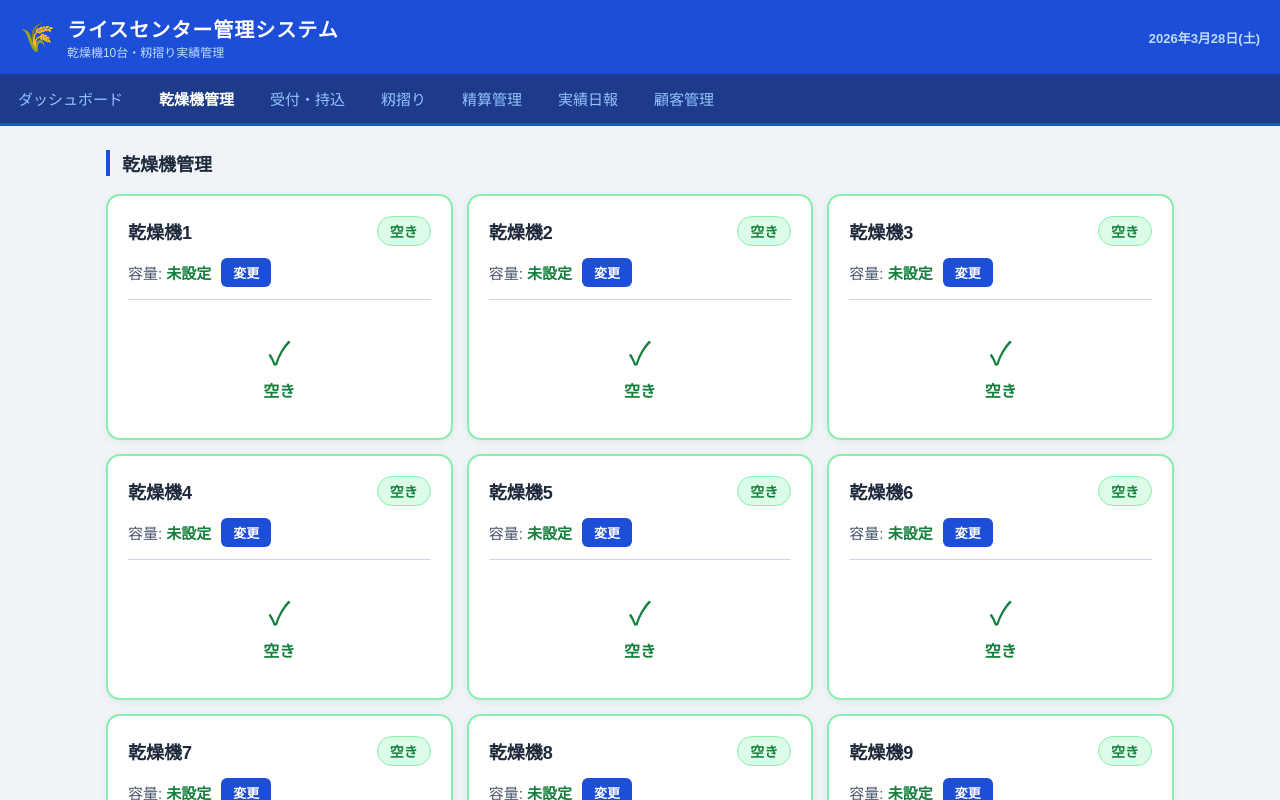
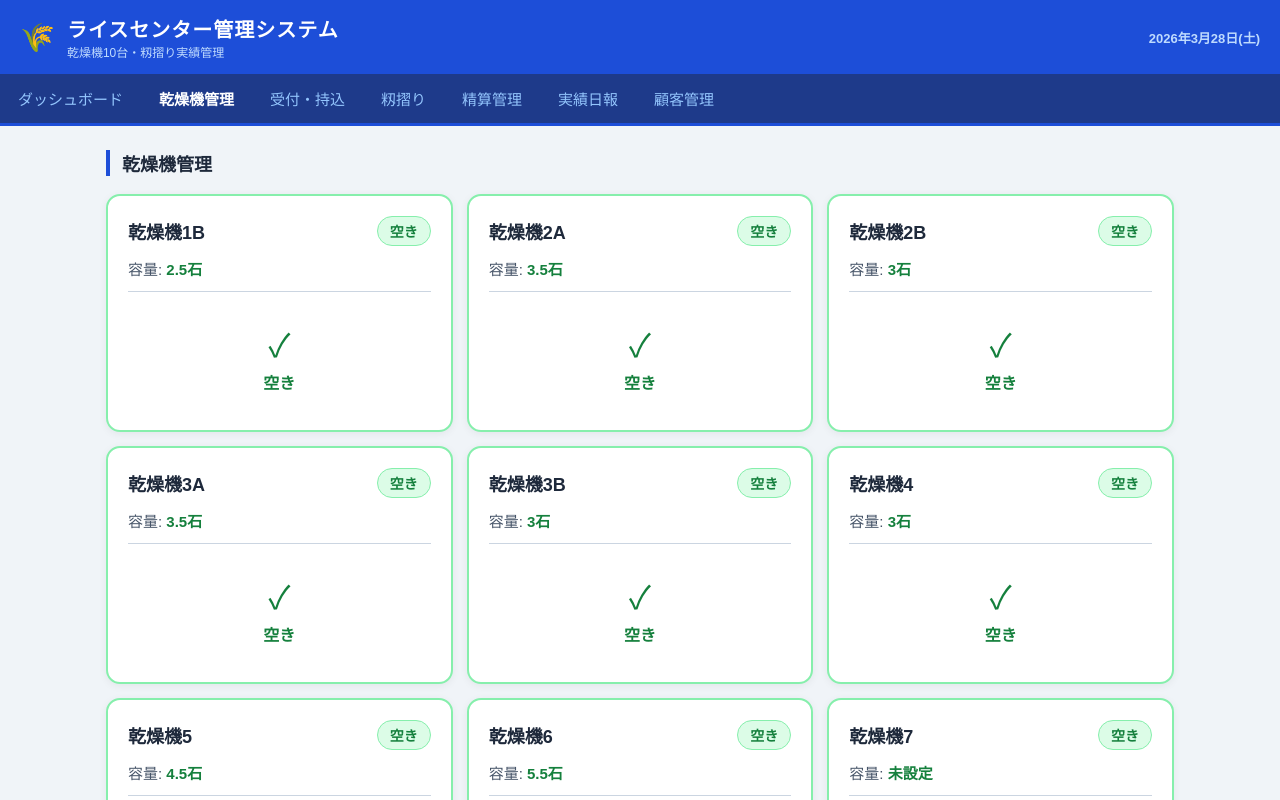
Before and after one commit to shogaku7777/rice-dryer-app, a React (Vite) app: page / in a window 1280 px wide. Both pictures are taken after a click on the button "乾燥機管理". Shown: the top 800 px of the page. Built offline with nearby package versions, Linux system fonts and the light colour scheme.

Commit message:
Update App.jsx

```diff
--- a/src/App.jsx
+++ b/src/App.jsx
@@ -9,8 +9,21 @@ const STORAGE_KEYS = {
 
 const VARIETIES = ["ヒノヒカリ", "おてんとそだち", "もち米", "その他"];
 const SERVICE_TYPES = ["乾燥のみ", "籾摺りのみ", "乾燥＋籾摺り"];
-const DRYER_COUNT = 10;
+const DRYER_COUNT = 9;
 const BAG_TYPES = ["新袋", "一空"];
+
+// 乾燥機マスタ（名前・容量固定）
+const DRYER_MASTER = [
+  { id: 1, name: "乾燥機1B", capacity: "2.5" },
+  { id: 2, name: "乾燥機2A", capacity: "3.5" },
+  { id: 3, name: "乾燥機2B", capacity: "3" },
+  { id: 4, name: "乾燥機3A", capacity: "3.5" },
+  { id: 5, name: "乾燥機3B", capacity: "3" },
+  { id: 6, name: "乾燥機4",  capacity: "3" },
+  { id: 7, name: "乾燥機5",  capacity: "4.5" },
+  { id: 8, name: "乾燥機6",  capacity: "5.5" },
+  { id: 9, name: "乾燥機7",  capacity: "" },
+];
 
 // ===== カラーパレット：見やすさ最優先 =====
 const C = {
@@ -60,8 +73,8 @@ const STATUS = {
   "予約済":     { color: C.gold,   bg: C.goldLight,    border: C.goldBorder },
 };
 
-const defaultDryers = Array.from({ length: DRYER_COUNT }, (_, i) => ({
-  id: i + 1, lotId: null, status: "空き", capacity: "",
+const defaultDryers = DRYER_MASTER.map(m => ({
+  id: m.id, name: m.name, lotId: null, status: "空き", capacity: m.capacity,
 }));
 
 function loadData(key, fallback) {
@@ -72,8 +85,32 @@ function saveData(key, value) {
   try { localStorage.setItem(key, JSON.stringify(value)); } catch {}
 }
 
-const dryerLabel = (id) => `乾燥機${id}`;
+const dryerLabel = (id, dryersList) => {
+  if (dryersList) { const d = dryersList.find(d => d.id === id); if (d?.name) return d.name; }
+  const m = DRYER_MASTER.find(m => m.id === id);
+  return m ? m.name : `乾燥機${id}`;
+};
 const googleMapsUrl = (addr) => `https://www.google.com/maps/search/?api=1&query=${encodeURIComponent(addr)}`;
+
+// 時刻フォーマット
+const fmtDateTime = (iso) => {
+  if (!iso) return "—";
+  const d = new Date(iso);
+  if (isNaN(d)) return iso;
+  return `${d.getMonth()+1}/${d.getDate()} ${String(d.getHours()).padStart(2,"0")}:${String(d.getMinutes()).padStart(2,"0")}`;
+};
+
+// 残り時間計算（終了予定時刻から）
+const calcRemaining = (endIso) => {
+  if (!endIso) return null;
+  const end = new Date(endIso);
+  if (isNaN(end)) return null;
+  const diff = end - new Date();
+  if (diff <= 0) return "終了予定時刻を過ぎています";
+  const h = Math.floor(diff / 3600000);
+  const m = Math.floor((diff % 3600000) / 60000);
+  return h > 0 ? `残り約 ${h}時間${m}分` : `残り約 ${m}分`;
+};
 
 export default function App() {
   const [tab, setTab] = useState("dashboard");
@@ -120,7 +157,7 @@ export default function App() {
   const startDrying = (lotId) => {
     const lot = lots.find(l => l.id === lotId);
     if (!lot || !lot.dryerId) return;
-    const now = new Date().toISOString().slice(0, 10);
+    const now = new Date().toISOString();
     setDryers(prev => prev.map(d => d.id === lot.dryerId ? { ...d, lotId, status: "乾燥中" } : d));
     setLots(prev => prev.map(l => l.id === lotId ? { ...l, dryStartAt: now, status: "乾燥中" } : l));
   };
@@ -243,11 +280,16 @@ export default function App() {
                 const ss = STATUS[d.status] || { color: C.textSub, bg: C.surfaceAlt, border: C.border };
                 return (
                   <div key={d.id} style={{ background: ss.bg, border: `2px solid ${ss.border}`, borderRadius: 10, padding: "12px 8px", textAlign: "center" }}>
-                    <div style={{ fontSize: 13, color: C.textSub, fontWeight: "700", marginBottom: 4 }}>{dryerLabel(d.id)}</div>
+                    <div style={{ fontSize: 13, color: C.textSub, fontWeight: "700", marginBottom: 4 }}>{dryerLabel(d.id, dryers)}</div>
                     {d.capacity && <div style={{ fontSize: 12, color: C.green, fontWeight: "600", marginBottom: 4 }}>{d.capacity}石</div>}
                     <div style={{ fontSize: 13, color: ss.color, fontWeight: "800", marginBottom: 6, background: C.surface, padding: "2px 6px", borderRadius: 6, display: "inline-block", border: `1px solid ${ss.border}` }}>{d.status}</div>
                     {farmer && <div style={{ fontSize: 14, color: C.text, fontWeight: "700", marginTop: 4 }}>{farmer.name}</div>}
                     {lot && <div style={{ fontSize: 12, color: C.textSub, marginTop: 2 }}>{lot.variety}</div>}
+                    {d.status === "乾燥中" && lot?.dryEndScheduled && (
+                      <div style={{ fontSize: 11, color: new Date(lot.dryEndScheduled) < new Date() ? C.red : C.orange, fontWeight: "700", marginTop: 4 }}>
+                        {calcRemaining(lot.dryEndScheduled)}
+                      </div>
+                    )}
                   </div>
                 );
               })}
@@ -261,7 +303,7 @@ export default function App() {
                     <AlertRow key={lot.id}>
                       <span style={{ fontSize: 16, fontWeight: "700" }}>{farmer?.name}</span>
                       <span style={{ fontSize: 14, color: C.textSub, marginLeft: 8 }}>{lot.variety} / {lot.tanIn}反 → {dryerLabel(getDryer(lot.dryerId)?.id)}</span>
-                      <Btn color={C.orange} onClick={() => startDrying(lot.id)}>乾燥開始</Btn>
+                      <Btn color={C.orange} onClick={() => { setSelectedLot(lot); setForm({ dryEndScheduled: "" }); setModal("startDrying"); }}>乾燥開始</Btn>
                     </AlertRow>
                   );
                 })}
@@ -307,15 +349,16 @@ export default function App() {
                 const lot = d.lotId ? getLot(d.lotId) : d.status === "予約中" ? lots.find(l => l.dryerId === d.id) : null;
                 const farmer = lot ? getFarmer(lot.farmerId) : null;
                 const ss = STATUS[d.status] || { color: C.textSub, bg: C.surfaceAlt, border: C.border };
+                const remaining = lot?.dryEndScheduled ? calcRemaining(lot.dryEndScheduled) : null;
+                const isOverdue = lot?.dryEndScheduled && new Date(lot.dryEndScheduled) < new Date();
                 return (
-                  <div key={d.id} style={{ background: C.surface, border: `2px solid ${ss.border}`, borderRadius: 14, padding: 20, boxShadow: "0 2px 8px rgba(0,0,0,0.06)" }}>
+                  <div key={d.id} style={{ background: C.surface, border: `2px solid ${isOverdue ? C.red : ss.border}`, borderRadius: 14, padding: 20, boxShadow: "0 2px 8px rgba(0,0,0,0.06)" }}>
                     <div style={{ display: "flex", justifyContent: "space-between", alignItems: "center", marginBottom: 12 }}>
-                      <span style={{ fontSize: 18, color: C.text, fontWeight: "800" }}>{dryerLabel(d.id)}</span>
+                      <span style={{ fontSize: 18, color: C.text, fontWeight: "800" }}>{dryerLabel(d.id, dryers)}</span>
                       <span style={{ fontSize: 14, background: ss.bg, color: ss.color, padding: "4px 12px", borderRadius: 20, border: `1px solid ${ss.border}`, fontWeight: "700" }}>{d.status}</span>
                     </div>
                     <div style={{ display: "flex", alignItems: "center", gap: 10, marginBottom: 12, paddingBottom: 12, borderBottom: `1px solid ${C.border}` }}>
                       <span style={{ fontSize: 15, color: C.textSub }}>容量: <b style={{ color: C.green }}>{d.capacity ? d.capacity + "石" : "未設定"}</b></span>
-                      <button onClick={() => { setSelectedDryer(d); setForm({ capacity: d.capacity || "" }); setModal("editCapacity"); }} style={smallBtn(C.primary)}>変更</button>
                     </div>
                     {lot && farmer ? (
                       <div>
@@ -323,10 +366,23 @@ export default function App() {
                         <Row label="品種" value={lot.variety} />
                         <Row label="持込" value={`${lot.tanIn}反 / ${lot.bagsIn}袋（${lot.bagType}）`} />
                         <Row label="水分(入)" value={lot.moistureIn ? lot.moistureIn + "%" : "—"} />
-                        <Row label="開始日" value={lot.dryStartAt || "—"} />
+                        {d.status === "乾燥中" && (
+                          <>
+                            <Row label="開始時刻" value={fmtDateTime(lot.dryStartAt)} />
+                            <Row label="終了予定" value={fmtDateTime(lot.dryEndScheduled)} />
+                            {remaining && (
+                              <div style={{ marginTop: 8, background: isOverdue ? C.redLight : C.orangeLight, border: `1px solid ${isOverdue ? C.redBorder : C.orangeBorder}`, borderRadius: 8, padding: "8px 12px", textAlign: "center" }}>
+                                <span style={{ fontSize: 15, fontWeight: "800", color: isOverdue ? C.red : C.orange }}>{remaining}</span>
+                              </div>
+                            )}
+                          </>
+                        )}
+                        {d.status === "予約中" && (
+                          <Row label="受付日" value={lot.receivedAt} />
+                        )}
                         <div style={{ marginTop: 12 }}>
                           {d.status === "乾燥中" && <Btn color={C.green} full onClick={() => { setSelectedLot(lot); setModal("completeDrying"); }}>乾燥完了にする</Btn>}
-                          {d.status === "予約中" && <Btn color={C.orange} full onClick={() => startDrying(lot.id)}>乾燥開始</Btn>}
+                          {d.status === "予約中" && <Btn color={C.orange} full onClick={() => { setSelectedLot(lot); setForm({ dryEndScheduled: "" }); setModal("startDrying"); }}>乾燥開始</Btn>}
                         </div>
                       </div>
                     ) : (
@@ -364,7 +420,7 @@ export default function App() {
                     <span style={{ fontSize: 14, color: C.textMuted }}>受付日: {lot.receivedAt}</span>
                   </div>
                   <div style={{ display: "grid", gridTemplateColumns: "repeat(auto-fill, minmax(120px, 1fr))", gap: 8, marginBottom: 14 }}>
-                    {[["品種", lot.variety], ["持込量", `${lot.tanIn}反`], ["袋数", `${lot.bagsIn}袋（${lot.bagType}）`], ["水分(入)", lot.moistureIn ? lot.moistureIn + "%" : "—"], ["水分(出)", lot.moistureOut ? lot.moistureOut + "%" : "—"], ["乾燥機", dryer ? dryerLabel(dryer.id) : "未割当"]].map(([l, v]) => (
+                    {[["品種", lot.variety], ["持込量", `${lot.tanIn}反`], ["袋数", `${lot.bagsIn}袋（${lot.bagType}）`], ["水分(入)", lot.moistureIn ? lot.moistureIn + "%" : "—"], ["水分(出)", lot.moistureOut ? lot.moistureOut + "%" : "—"], ["乾燥機", dryer ? dryerLabel(dryer.id, dryers) : "未割当"]].map(([l, v]) => (
                       <div key={l} style={{ background: C.surfaceAlt, borderRadius: 8, padding: "8px 10px", border: `1px solid ${C.border}` }}>
                         <div style={{ fontSize: 12, color: C.textMuted, marginBottom: 2 }}>{l}</div>
                         <div style={{ fontSize: 15, color: C.text, fontWeight: "700" }}>{v}</div>
@@ -373,7 +429,7 @@ export default function App() {
                   </div>
                   <div style={{ display: "flex", gap: 8, flexWrap: "wrap" }}>
                     {lot.status === "受付" && !lot.dryerId && <Btn color={C.orange} onClick={() => { setSelectedLot(lot); setModal("assignDryer"); }}>乾燥機を割り当て</Btn>}
-                    {lot.status === "受付" && lot.dryerId && <Btn color={C.sky} onClick={() => startDrying(lot.id)}>乾燥開始</Btn>}
+                    {lot.status === "受付" && lot.dryerId && <Btn color={C.sky} onClick={() => { setSelectedLot(lot); setForm({ dryEndScheduled: "" }); setModal("startDrying"); }}>乾燥開始</Btn>}
                     {lot.status === "乾燥中" && <Btn color={C.green} onClick={() => { setSelectedLot(lot); setModal("completeDrying"); }}>乾燥完了</Btn>}
                     {lot.status === "乾燥完了" && <Btn color={C.purple} onClick={() => { setSelectedLot(lot); setModal("hullingSchedule"); }}>籾摺り日程を設定</Btn>}
                   </div>
@@ -774,7 +830,7 @@ export default function App() {
                   <MF label="袋数"><input style={INP} type="number" value={form.bagsIn || ""} onChange={e => setForm({...form, bagsIn: e.target.value})} /></MF>
                   <MF label="袋種別"><select style={INP} value={form.bagType || "新袋"} onChange={e => setForm({...form, bagType: e.target.value})}>{BAG_TYPES.map(b => <option key={b}>{b}</option>)}</select></MF>
                 </div>
-                <MF label="乾燥機を予約（任意）"><select style={INP} value={form.dryerId || ""} onChange={e => setForm({...form, dryerId: e.target.value})}><option value="">-- 後で割り当て --</option>{dryers.filter(d => d.status === "空き").map(d => <option key={d.id} value={d.id}>{dryerLabel(d.id)}（空き）{d.capacity ? ` / ${d.capacity}石` : ""}</option>)}</select></MF>
+                <MF label="乾燥機を予約（任意）"><select style={INP} value={form.dryerId || ""} onChange={e => setForm({...form, dryerId: e.target.value})}><option value="">-- 後で割り当て --</option>{dryers.filter(d => d.status === "空き").map(d => <option key={d.id} value={d.id}>{dryerLabel(d.id, dryers)}（空き）{d.capacity ? ` / ${d.capacity}石` : ""}</option>)}</select></MF>
                 <MF label="受付日"><input style={INP} type="date" value={form.receivedAt || new Date().toISOString().slice(0,10)} onChange={e => setForm({...form, receivedAt: e.target.value})} /></MF>
                 <MF label="備考"><textarea style={{...INP, height: 60}} value={form.note || ""} onChange={e => setForm({...form, note: e.target.value})} /></MF>
                 <div style={{ display: "flex", gap: 10, marginTop: 20 }}>
@@ -792,12 +848,12 @@ export default function App() {
                   <div style={{ fontSize: 15, color: C.textSub, marginTop: 4 }}>{selectedLot.tanIn}反 / {selectedLot.bagsIn}袋（{selectedLot.bagType}）</div>
                 </div>
                 <div style={{ fontSize: 15, color: C.textSub, marginBottom: 12, fontWeight: "600" }}>空いている乾燥機を選んでください：</div>
-                <div style={{ display: "grid", gridTemplateColumns: "repeat(5, 1fr)", gap: 8 }}>
+                <div style={{ display: "grid", gridTemplateColumns: "repeat(3, 1fr)", gap: 8 }}>
                   {dryers.map(d => {
                     const avail = d.status === "空き";
                     return (
-                      <button key={d.id} onClick={() => avail && assignDryer(d.id)} style={{ padding: "14px 4px", borderRadius: 10, border: avail ? `2px solid ${C.greenBorder}` : `1px solid ${C.border}`, background: avail ? C.greenLight : C.surfaceAlt, color: avail ? C.green : C.textMuted, cursor: avail ? "pointer" : "not-allowed", fontSize: 13, fontFamily: "inherit", fontWeight: avail ? "700" : "400" }}>
-                        <div>{dryerLabel(d.id)}</div>
+                      <button key={d.id} onClick={() => avail && assignDryer(d.id)} style={{ padding: "14px 8px", borderRadius: 10, border: avail ? `2px solid ${C.greenBorder}` : `1px solid ${C.border}`, background: avail ? C.greenLight : C.surfaceAlt, color: avail ? C.green : C.textMuted, cursor: avail ? "pointer" : "not-allowed", fontSize: 13, fontFamily: "inherit", fontWeight: avail ? "700" : "400" }}>
+                        <div>{dryerLabel(d.id, dryers)}</div>
                         <div style={{ fontSize: 11, marginTop: 2 }}>{d.status}</div>
                         {d.capacity && <div style={{ fontSize: 11 }}>{d.capacity}石</div>}
                       </button>
@@ -805,6 +861,30 @@ export default function App() {
                   })}
                 </div>
                 <div style={{ marginTop: 16 }}><Btn color={C.textSub} full onClick={() => setModal(null)}>キャンセル</Btn></div>
+              </div>
+            )}
+
+            {/* 乾燥開始モーダル（開始時刻・終了予定時刻入力） */}
+            {modal === "startDrying" && selectedLot && (
+              <div>
+                <MTitle>🔥 乾燥開始</MTitle>
+                <div style={{ background: C.surfaceAlt, borderRadius: 10, padding: 14, marginBottom: 18, border: `1px solid ${C.border}` }}>
+                  <div style={{ fontSize: 17, fontWeight: "700" }}>{getFarmer(selectedLot.farmerId)?.name} — {selectedLot.variety}</div>
+                  <div style={{ fontSize: 15, color: C.textSub, marginTop: 4 }}>{dryerLabel(getDryer(selectedLot.dryerId)?.id, dryers)}</div>
+                </div>
+                <MF label="終了予定日時">
+                  <input style={INP} type="datetime-local" value={form.dryEndScheduled || ""} onChange={e => setForm({...form, dryEndScheduled: e.target.value})} />
+                </MF>
+                <div style={{ fontSize: 13, color: C.textMuted, marginBottom: 16 }}>※ 開始時刻は今この瞬間として記録されます</div>
+                <div style={{ display: "flex", gap: 10 }}>
+                  <Btn color={C.orange} full onClick={() => {
+                    const now = new Date().toISOString();
+                    setDryers(prev => prev.map(d => d.id === selectedLot.dryerId ? { ...d, lotId: selectedLot.id, status: "乾燥中" } : d));
+                    setLots(prev => prev.map(l => l.id === selectedLot.id ? { ...l, dryStartAt: now, dryEndScheduled: form.dryEndScheduled ? new Date(form.dryEndScheduled).toISOString() : null, status: "乾燥中" } : l));
+                    setSelectedLot(null); setModal(null); setForm({});
+                  }}>乾燥開始する</Btn>
+                  <Btn color={C.textSub} full onClick={() => setModal(null)}>キャンセル</Btn>
+                </div>
               </div>
             )}
 
```
